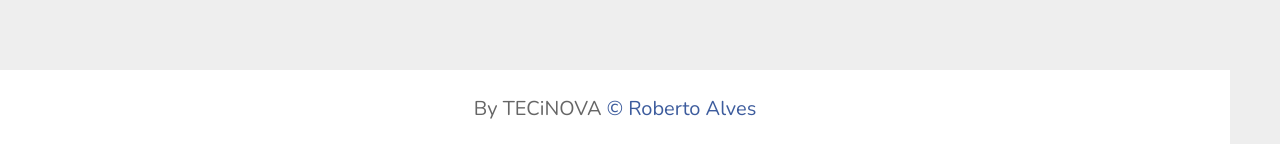
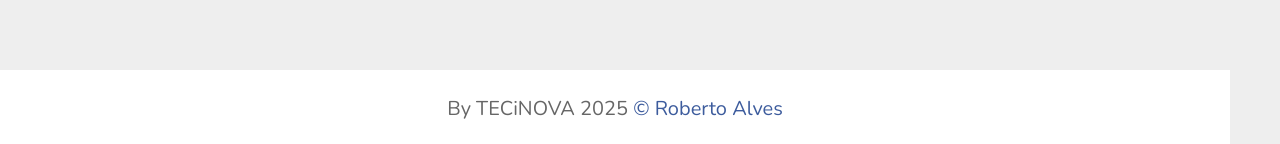
Before and after one commit to tecnologia733/lp, a plain HTML site: page index.html in a window 1280 px wide. Shown: the part 4730-4874 px from the top of the page. Drawn offline with nearby package versions, Linux system fonts and the light colour scheme.

Commit message:
Update index.html

```diff
--- a/index.html
+++ b/index.html
@@ -261,7 +261,7 @@
 
 <!-- footer section  -->
 
-<div class="footer"> By TECiNOVA <span> © Roberto Alves </span> </div>
+<div class="footer"> By TECiNOVA 2025 <span> © Roberto Alves </span> </div>
 
 
 
```
